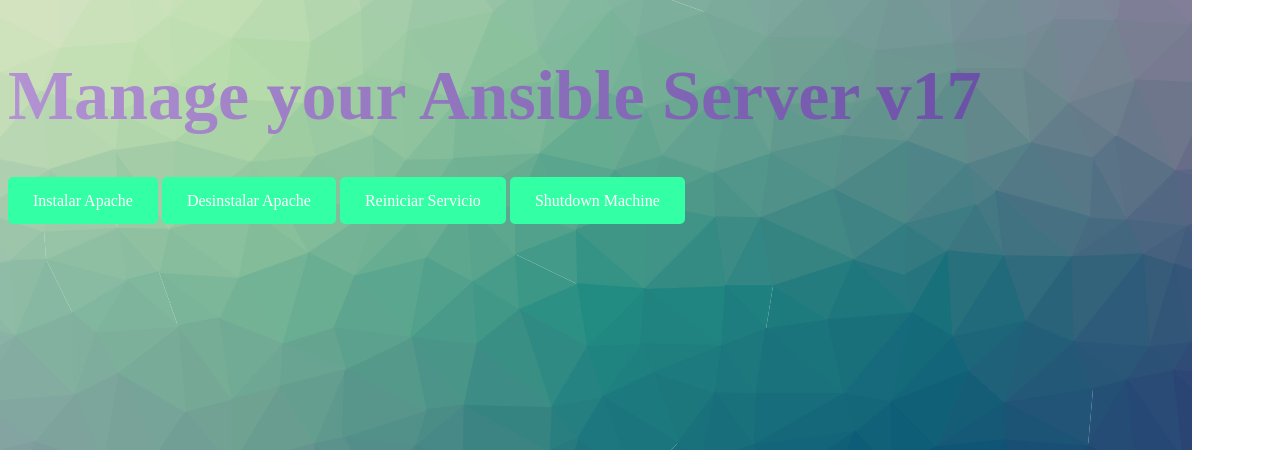
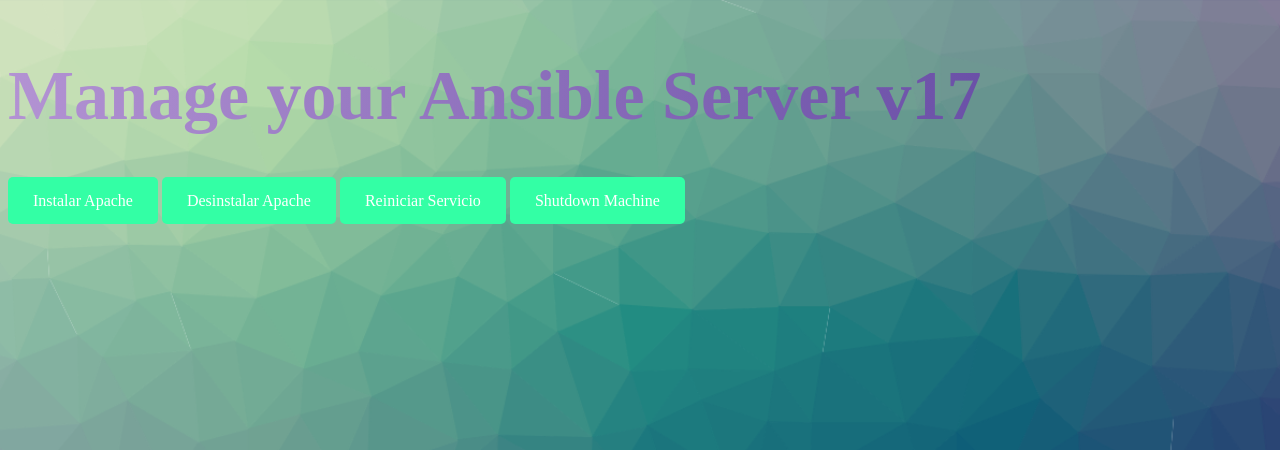
Before and after one commit to daraxta/TFGCICD, a Flask app: page / in a window 1280 px wide. Shown: the top 450 px of the page. Run offline with Flask 2, Linux system fonts and the light colour scheme.

Commit message:
ChangeBackground

```diff
--- a/src/static/css/style.css
+++ b/src/static/css/style.css
@@ -19,5 +19,5 @@ a {
   }
 body {
    background-image: url("background.png");
-   background-repeat: no-repeat;
+   background-size: cover;
 }
```
